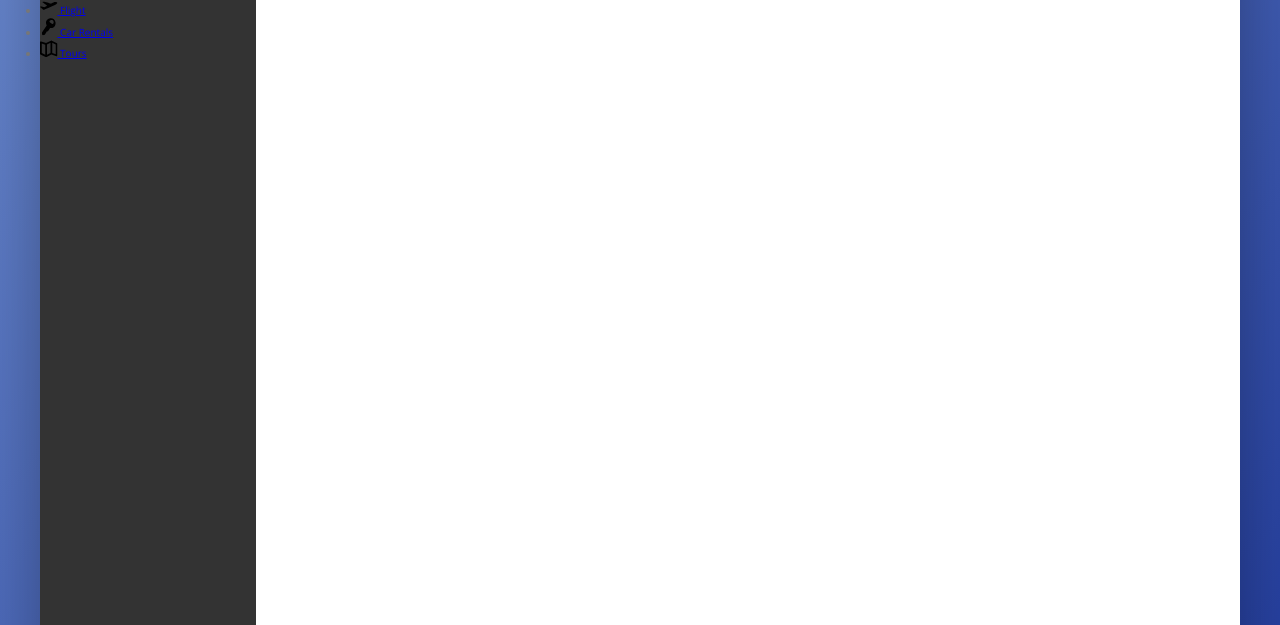
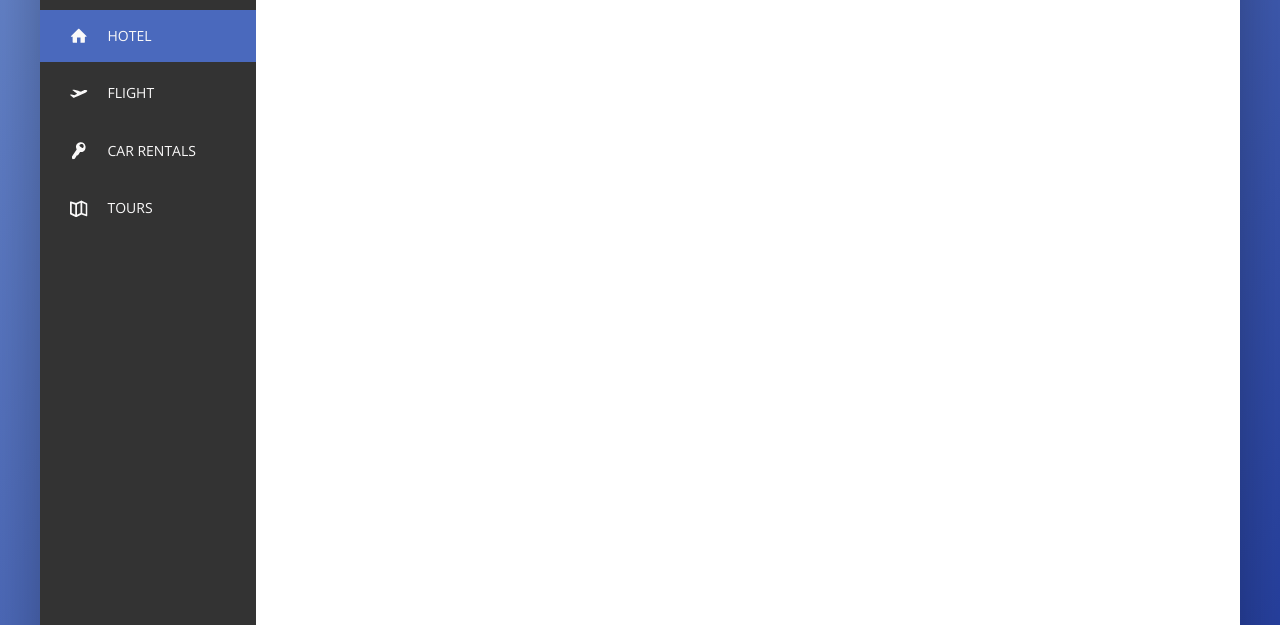
Before and after one commit to thomaschsu/hotel-template, a website: page index.html in a window 1280 px wide. Shown: the part 175-800 px from the top of the page. Drawn offline with nearby package versions, Linux system fonts and the light colour scheme.

Commit message:
Finished side-nav

```diff
--- a/index.html
+++ b/index.html
@@ -46,7 +46,7 @@
         <div class="content">
             <nav class="sidebar">
                 <ul class="side-nav">
-                    <li class="sider-nav__item">
+                    <li class="side-nav__item side-nav__item--active">
                         <a href="#" class="side-nav__link">
                             <svg class="side-nav__icon">
                                 <use xlink:href="img/sprite.svg#icon-home"></use>
@@ -54,7 +54,7 @@
                             <span>Hotel</span>
                         </a>
                     </li>
-                    <li class="sider-nav__item">
+                    <li class="side-nav__item">
                         <a href="#" class="side-nav__link">
                             <svg class="side-nav__icon">
                                 <use xlink:href="img/sprite.svg#icon-aircraft-take-off"></use>
@@ -62,7 +62,7 @@
                             <span>Flight</span>
                         </a>
                     </li>
-                    <li class="sider-nav__item">
+                    <li class="side-nav__item">
                         <a href="#" class="side-nav__link">
                             <svg class="side-nav__icon">
                                 <use xlink:href="img/sprite.svg#icon-key"></use>
@@ -70,7 +70,7 @@
                             <span>Car Rentals</span>
                         </a>
                     </li>
-                    <li class="sider-nav__item">
+                    <li class="side-nav__item">
                         <a href="#" class="side-nav__link">
                             <svg class="side-nav__icon">
                                 <use xlink:href="img/sprite.svg#icon-map"></use>
--- a/sass/_components.scss
+++ b/sass/_components.scss
@@ -111,15 +111,55 @@
 
 // SIDE NAVIGATION
 .side-nav {
+    font-size: 1.4rem;
+    list-style: none;
+    margin-top: 3.5rem;
+
     &__item {
+        position: relative;
+        &:not(:last-child) {
+            margin-bottom: .5rem;
+        }
+    }
+    &__item::before {
+        content: "";
+        position: absolute;
+        top: 0;
+        left: 0;
+        height: 100%;
+        width: 3px;
+        background-color: var(--color-primary);
+        transform: scaleY(0);
+        transition: transform .2s,
+        width .4s cubic-bezier(1,0,0,1).2s,
+        background-color .1s;
+    }
+    &__item:hover::before,
+    &__item--active::before {
+        transform: scaleY(1);
+        width: 100%;
+    }
+    &__item:active::before {
+        background-color: var(--color-primary-light);
+    }
+    &__link:link,
+    &__link:visited {
+        color: var(--color-grey-light-1);
+        text-decoration: none;
+        text-transform: uppercase;
+        display: block;
+        padding: 1.5rem 3rem;
+        display: flex;
+        align-items: center;
+        z-index: 10;
+        position: relative;
+    }
 
-    }
-    &__link {
-
-    }
     &__icon {
         width: 1.75rem;
         height: 1.75rem;
+        margin-right: 2rem;
+        fill: currentColor;
     }
 }
 
```
Also changed, not shown: css/style.css.
